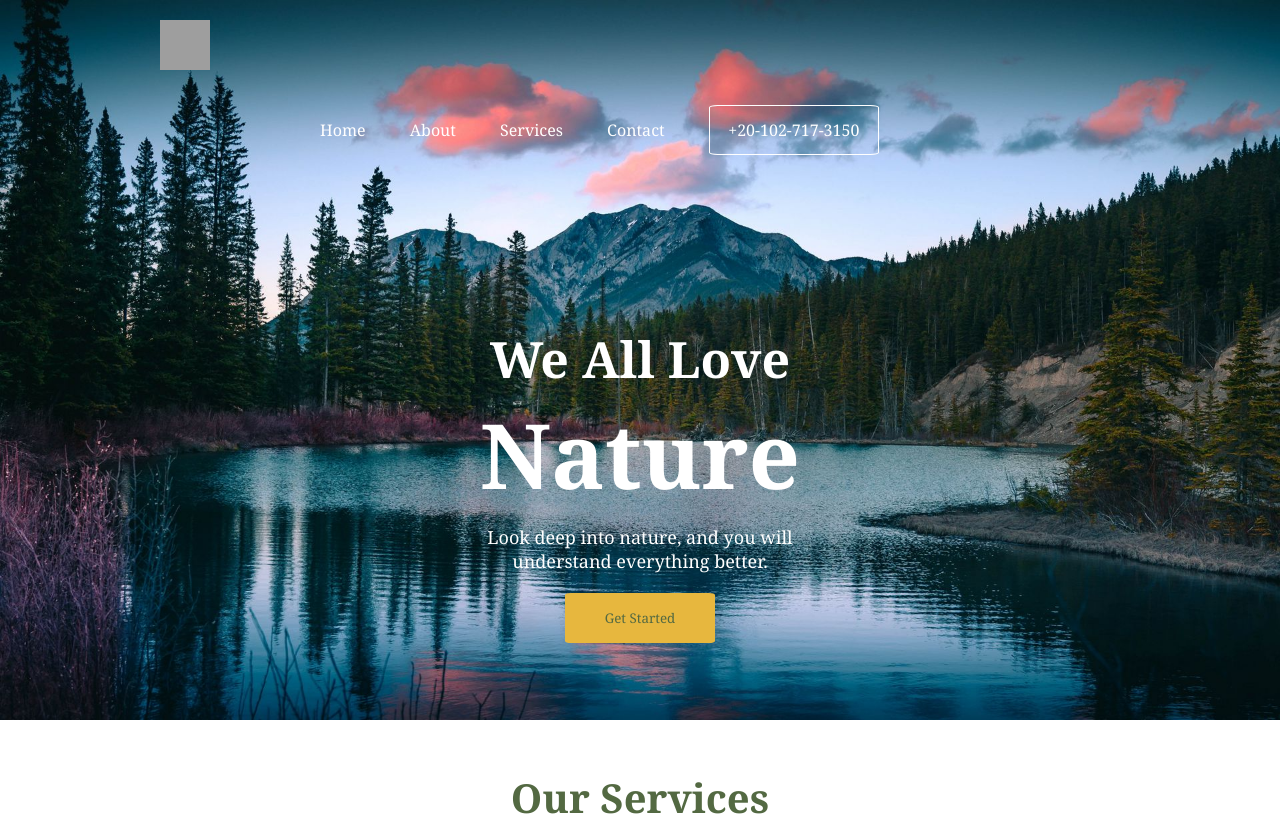
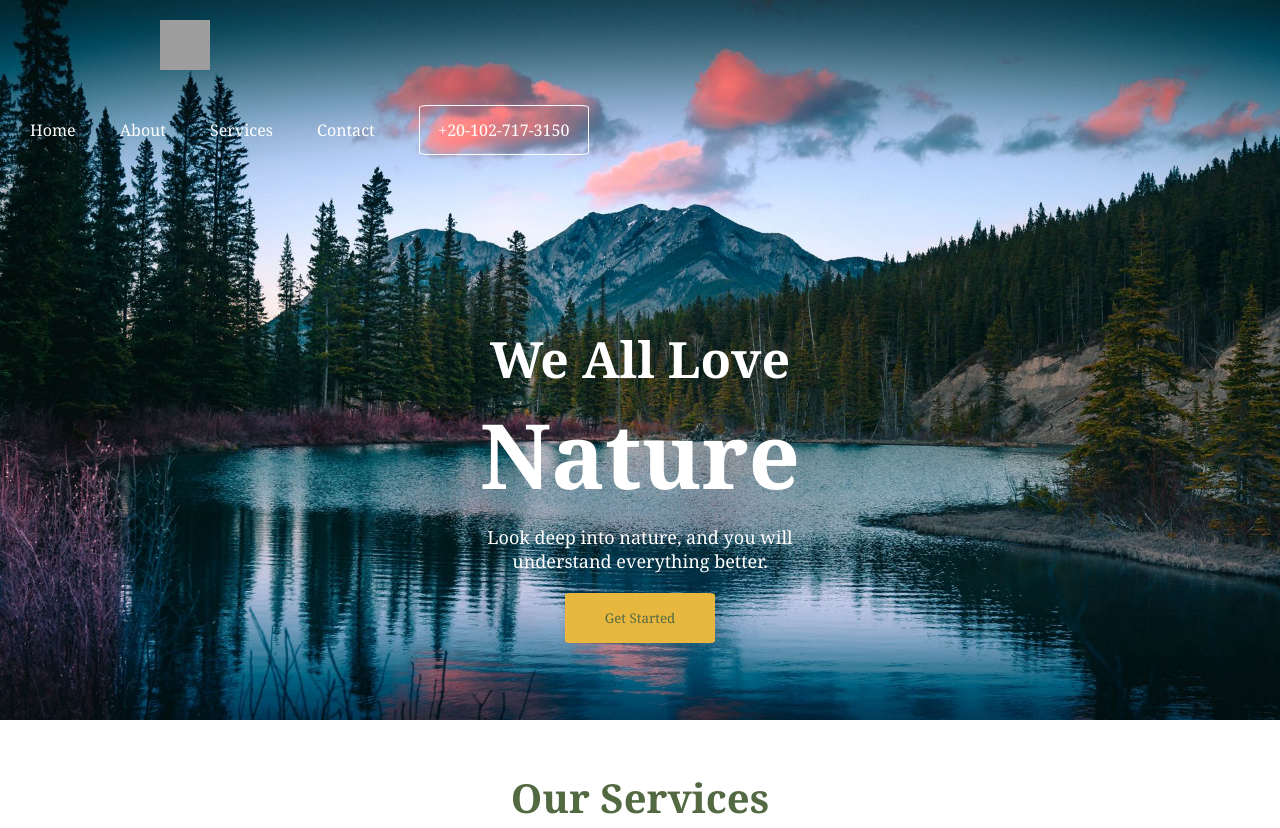
Before and after one commit to abdallah-el-sawy/Instant_Tasks, a plain HTML site: page Instant/FrontEnd/Sessions/Assignment/assignment4/Html/Home.html in a window 1280 px wide. Shown: the top 828 px of the page. Drawn offline with Linux system fonts and the light colour scheme; grey boxes are pictures that could not be loaded.

Commit message:
The nature Website STATUS:DONE

```diff
--- a/Instant/FrontEnd/Sessions/Assignment/assignment4/Css/About.css
+++ b/Instant/FrontEnd/Sessions/Assignment/assignment4/Css/About.css
@@ -16,7 +16,7 @@
 
 .first-part .navbar .container1 ul{
   vertical-align: top;
-  margin: 30px 0px 0px 150px;
+  margin: 30px 0px 0px 10px;
   list-style: none;
   display: inline-block;
 }
--- a/Instant/FrontEnd/Sessions/Assignment/assignment4/Css/Contact.css
+++ b/Instant/FrontEnd/Sessions/Assignment/assignment4/Css/Contact.css
@@ -15,7 +15,7 @@
 
 .first-part .navbar .container1 ul{
   vertical-align: top;
-  margin: 30px 0px 0px 150px;
+  margin: 30px 0px 0px 10px;
   list-style: none;
   display: inline-block;
 }
--- a/Instant/FrontEnd/Sessions/Assignment/assignment4/Css/Home.css
+++ b/Instant/FrontEnd/Sessions/Assignment/assignment4/Css/Home.css
@@ -34,7 +34,7 @@
 
 .first-part .navbar .container1 ul{
   vertical-align: top;
-  margin: 30px 0px 0px 300px;
+  margin: 30px 0px 0px 10px;
   list-style: none;
   display: inline-block;
 }
--- a/Instant/FrontEnd/Sessions/Assignment/assignment4/Css/Services.css
+++ b/Instant/FrontEnd/Sessions/Assignment/assignment4/Css/Services.css
@@ -15,7 +15,7 @@
 
 .first-part .navbar .container1 ul{
   vertical-align: top;
-  margin: 30px 0px 0px 150px;
+  margin: 30px 0px 0px 10px;
   list-style: none;
   display: inline-block;
 }
```
